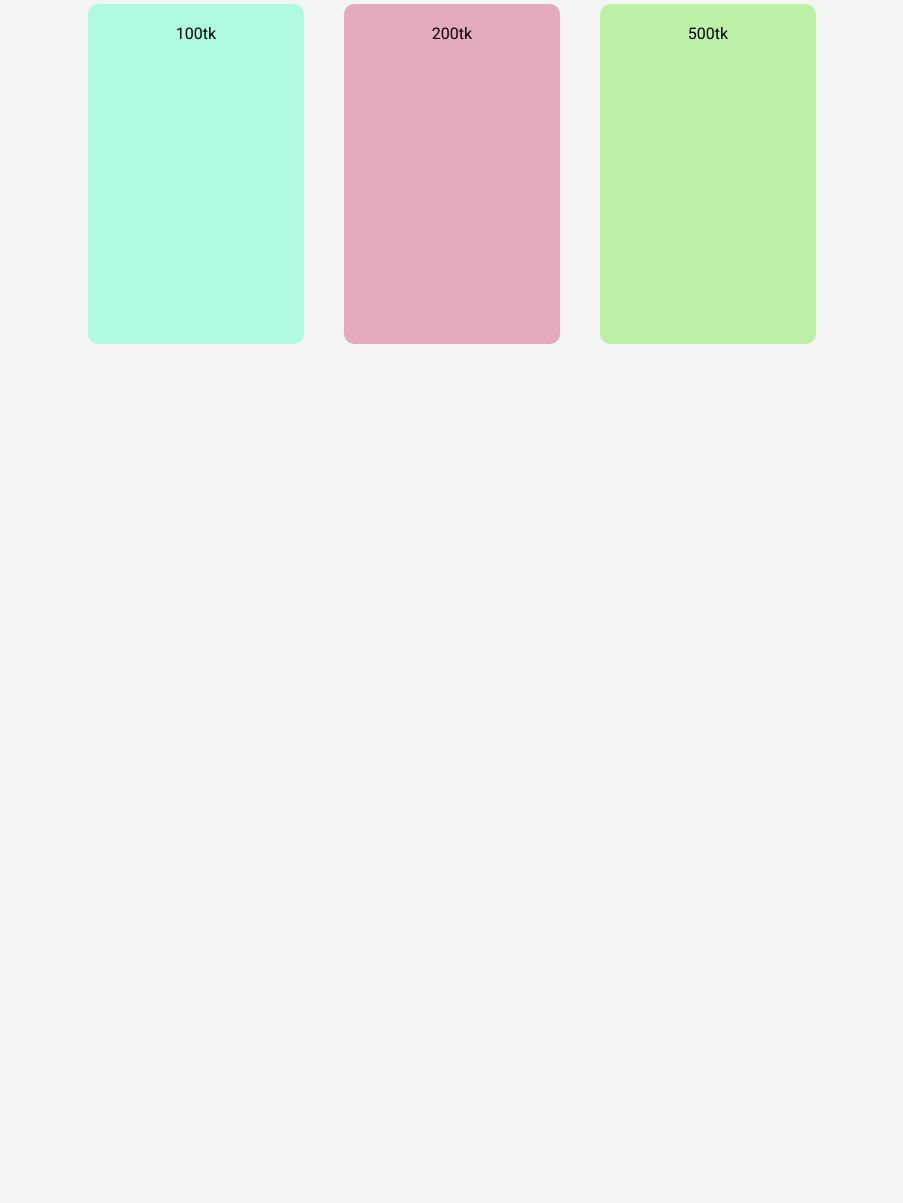
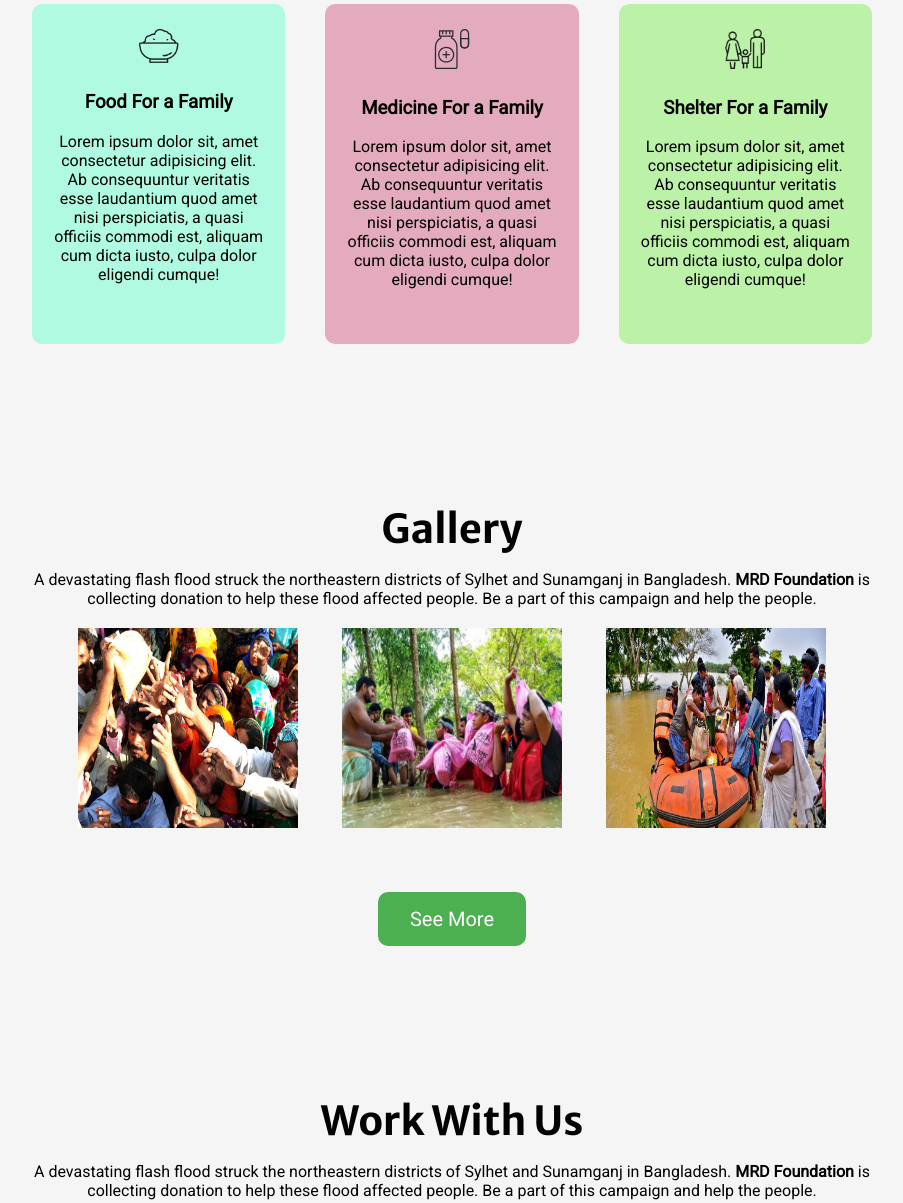
Before and after one commit to MusfiqDehan/MRD-Foundation, a plain HTML site: page index.html in a window 1280 px wide. Shown: the part 1423-2626 px from the top of the page, without its empty margins (188-1091 px from the left). Before the commit the page ends 1837 px from the top, so only its background shows below. Drawn offline with Linux system fonts and the light colour scheme.

Commit message:
Add bonus sections

```diff
--- a/index.html
+++ b/index.html
@@ -48,15 +48,69 @@
             </p>
             <div class="card-container">
                 <div class="card bg-color-1">
-                    100tk
+                    <img class="icon" src="icons/food.png" alt="">
+                    <h3>Food For a Family</h3>
+                    <p>
+                        Lorem ipsum dolor sit, amet consectetur adipisicing elit. Ab consequuntur veritatis esse
+                        laudantium quod amet nisi perspiciatis, a quasi officiis commodi est, aliquam cum dicta iusto,
+                        culpa dolor eligendi cumque!
+                    </p>
                 </div>
                 <div class="card bg-color-2">
-                    200tk
+                    <img class="icon" src="icons/medicine.svg" alt="">
+                    <h3>Medicine For a Family</h3>
+                    <p>
+                        Lorem ipsum dolor sit, amet consectetur adipisicing elit. Ab consequuntur veritatis esse
+                        laudantium quod amet nisi perspiciatis, a quasi officiis commodi est, aliquam cum dicta iusto,
+                        culpa dolor eligendi cumque!
+                    </p>
                 </div>
                 <div class="card bg-color-3">
-                    500tk
+                    <img class="icon" src="icons/shelter.png" alt="">
+                    <h3>Shelter For a Family</h3>
+                    <p>
+                        Lorem ipsum dolor sit, amet consectetur adipisicing elit. Ab consequuntur veritatis esse
+                        laudantium quod amet nisi perspiciatis, a quasi officiis commodi est, aliquam cum dicta iusto,
+                        culpa dolor eligendi cumque!
+                    </p>
                 </div>
             </div>
+        </div>
+
+        <div class="donate-today">
+            <h1>Gallery</h1>
+            <p>
+                A devastating flash flood struck the northeastern districts of Sylhet and Sunamganj in Bangladesh.
+                <strong>MRD Foundation</strong> is
+                collecting donation to help these flood affected people. Be a part of this campaign and help the people.
+            </p>
+            <img class="photo" src="images/donation0.jpg" alt="">
+            <img class="photo" src="images/donation11.jpg" alt="">
+            <img class="photo" src="images/donation5.jpg" alt="">
+            <button class="btn">See More</button>
+
+        </div>
+
+        <div class="donate-today">
+            <h1>Work With Us</h1>
+            <p>
+                A devastating flash flood struck the northeastern districts of Sylhet and Sunamganj in Bangladesh.
+                <strong>MRD Foundation</strong> is
+                collecting donation to help these flood affected people. Be a part of this campaign and help the people.
+            </p>
+            <button class="btn">Click Here To Register Yourself As a Voluteer</button>
+        </div>
+
+        <div class="donate-today">
+            <h1>Get Our Updates</h1>
+            <p>
+                A devastating flash flood struck the northeastern districts of Sylhet and Sunamganj in Bangladesh.
+                <strong>MRD Foundation</strong> is
+                collecting donation to help these flood affected people. Be a part of this campaign and help the people.
+            </p>
+            <input class="newsletter" type="text" placeholder="Your Email" name="" id="">
+            <button class="btn">Subscribe!</button>
+
         </div>
 
     </main>
--- a/style.css
+++ b/style.css
@@ -105,7 +105,6 @@ header {
     text-decoration: none;
     display: block;
     margin: auto;
-    cursor: pointer;
     border-radius: 10px;
 }
 
@@ -133,10 +132,39 @@ header {
 }
 
 .card {
-    width: 20%;
+    width: 25%;
     height: 300px;
     border-radius: 10px;
     margin: auto 20px;
     padding: 20px;
     text-align: center;
 }
+
+.icon {
+    width: 40px;
+    margin: auto;
+    padding: 5px;
+    text-align: center;
+}
+
+.photo {
+    width: 25%;
+    height: 200px;
+    border-radius: 10px;
+    margin: auto;
+    padding: 20px;
+    text-align: center;
+}
+
+.newsletter {
+    width: 200px;
+    height: 20px;
+    border: 2px solid #4CAF50;
+    background-color: none;
+    color: #000;
+    padding: 15px 32px;
+    text-align: center;
+    text-decoration: none;
+    margin: auto;
+    border-radius: 10px;
+}
```
Also changed, not shown: icons/food.png (added), icons/medicine.svg (added), icons/shelter.png (added), images/donation0.jpg (added), images/donation11.jpg (added), images/donation5.jpg (added).
